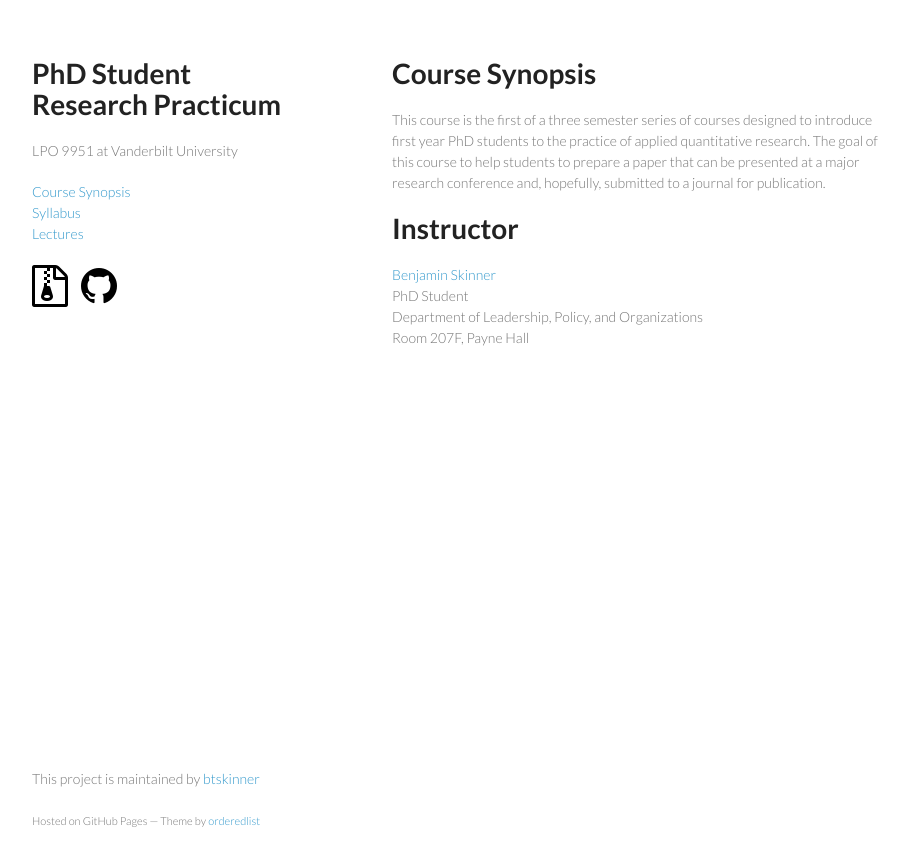
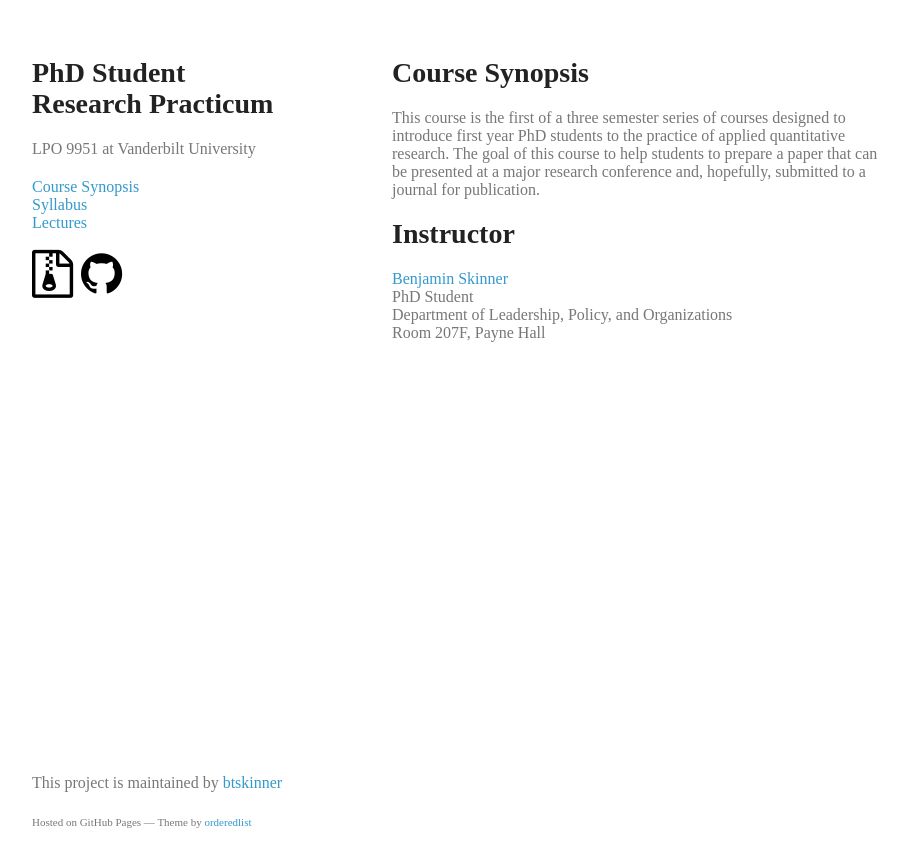
Before and after one commit to btskinner/lpo9951, a Jekyll site: the page built from index.md, in a window 1280 px wide. Shown: the top 867 px of the page, without its empty margins (178-1086 px from the left). Built offline with Jekyll 4.4.1, drawn with Linux system fonts in a browser that asks for light colours.

Commit message:
changing font

```diff
--- a/stylesheets/styles.css
+++ b/stylesheets/styles.css
@@ -1,8 +1,8 @@
-@import url(https://fonts.googleapis.com/css?family=Lato:300italic,700italic,300,700);
+@import url(https://fonts.googleapis.com/css?family=Merriweather:400,400italic,300,700);
 
 body {
   padding:50px;
-  font:14px/1.5 Lato, "Helvetica Neue", Helvetica, Arial, sans-serif;
+  font:14px/1.5, Merriweather, Helvetica, Arial, sans-serif;
   color:#777;
   font-weight:300;
 }
```
